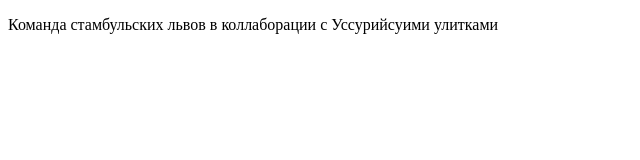
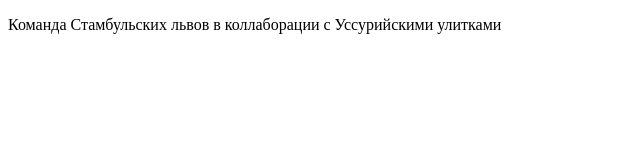
Before and after one commit to THolpT/test-git, a plain HTML site: page index.html in a window 1280 px wide. Shown: the full height of the page, 0-640 px from the left. Drawn offline with Linux system fonts and the light colour scheme.

Commit message:
create/title

```diff
--- a/index.html
+++ b/index.html
@@ -3,9 +3,9 @@
 <head>
     <meta charset="UTF-8">
     <meta name="viewport" content="width=device-width, initial-scale=1.0">
-    <title>Document</title>
+    <title>Стамбульские львы в коллаборации с Уссурийскими улитками</title>
 </head>
 <body>
-    <p>Команда стамбульских львов в коллаборации с Уссурийсуими улитками</p>
+    <p>Команда Стамбульских львов в коллаборации с Уссурийскими улитками</p>
 </body>
 </html>
```
